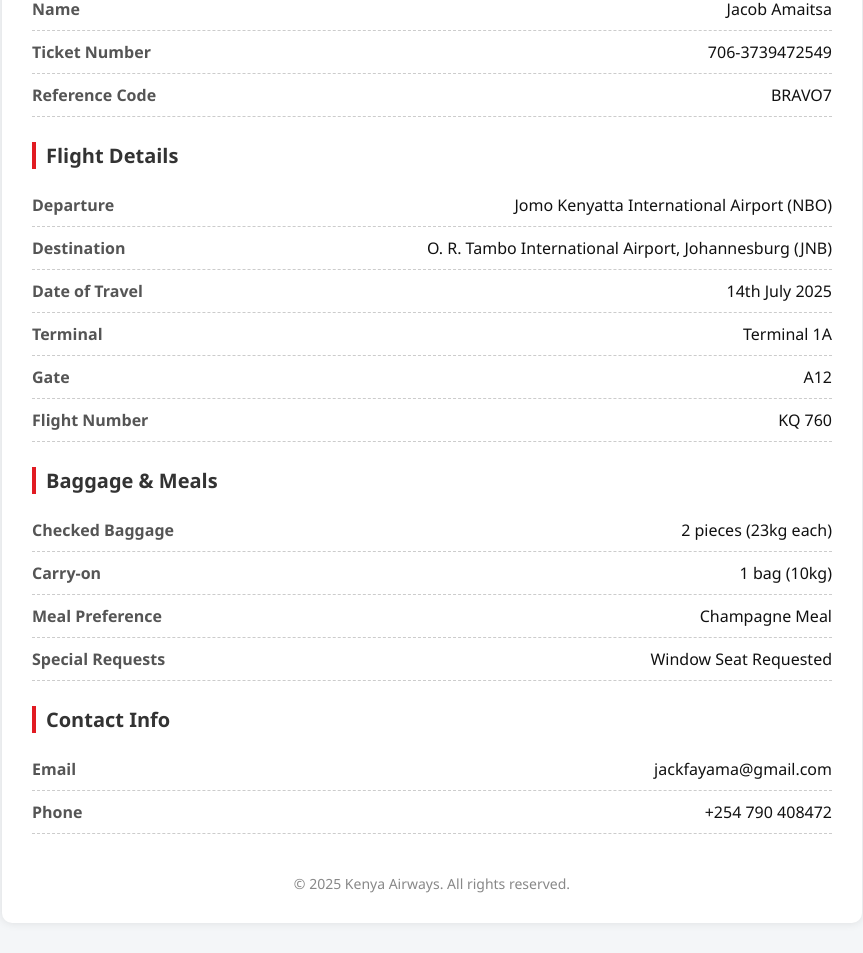
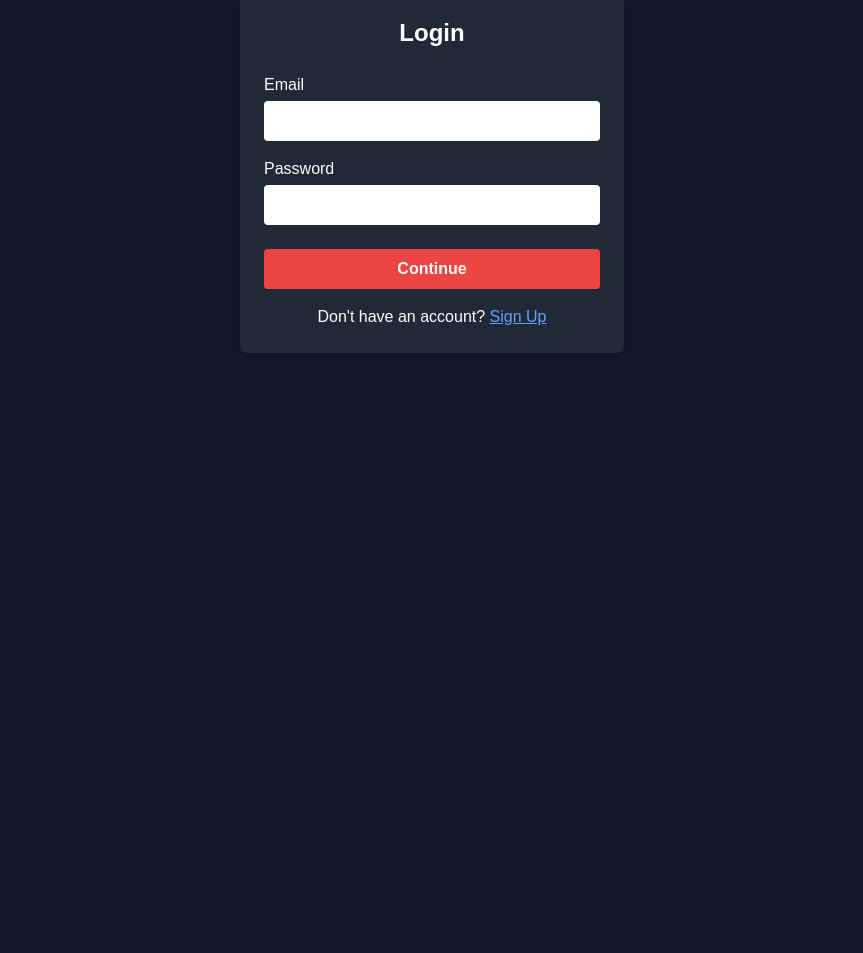
Before and after one commit to CashWayAppRegulatedCentralBankOfAmerica/fly, a plain HTML site: page index.html in a window 1280 px wide. Shown: the part 227-1180 px from the top of the page, without its empty margins (208-1071 px from the left). After the commit the page ends 800 px from the top, so only its background shows below. Drawn offline with nearby package versions, Linux system fonts and the light colour scheme.

Commit message:
Update index.html

```diff
--- a/index.html
+++ b/index.html
@@ -1,184 +1,84 @@
 <!DOCTYPE html>
 <html lang="en">
 <head>
-  <meta charset="UTF-8">
-  <title>Kenya Airways | Manage Booking</title>
-  <meta name="viewport" content="width=device-width, initial-scale=1.0">
-  <link rel="manifest" href="manifest.json">
-  <meta name="theme-color" content="#e11b22">
-  <link rel="icon" href="icon-192.png" sizes="192x192" type="image/png">
-
-  <!-- Service Worker Registration -->
-  <script>
-    if ('serviceWorker' in navigator) {
-      window.addEventListener('load', () => {
-        navigator.serviceWorker.register('service-worker.js')
-          .then(reg => console.log('Service Worker registered:', reg.scope))
-          .catch(err => console.error('Service Worker registration failed:', err));
-      });
-    }
-  </script>
-
+  <meta charset="UTF-8" />
+  <meta name="viewport" content="width=device-width, initial-scale=1.0" />
+  <title>Login or Sign Up</title>
+  <script src="https://cdn.tailwindcss.com"></script>
   <style>
     body {
-      font-family: 'Segoe UI', Tahoma, Geneva, Verdana, sans-serif;
-      background-color: #f4f6f8;
-      margin: 0;
-      padding: 0;
-    }
-
-    .container {
-      max-width: 800px;
-      margin: 30px auto;
-      background: white;
-      padding: 30px;
-      border-radius: 10px;
-      box-shadow: 0 0 10px rgba(0,0,0,0.1);
-    }
-
-    .header {
-      border-bottom: 2px solid #e11b22;
-      padding-bottom: 15px;
-      margin-bottom: 20px;
-    }
-
-    .header h1 {
-      color: #e11b22;
-      font-size: 28px;
-    }
-
-    .section {
-      margin-bottom: 25px;
-    }
-
-    .section h2 {
-      font-size: 20px;
-      color: #333;
-      border-left: 4px solid #e11b22;
-      padding-left: 10px;
-      margin-bottom: 15px;
-    }
-
-    .info-row {
-      display: flex;
-      justify-content: space-between;
-      padding: 10px 0;
-      border-bottom: 1px dashed #ccc;
-    }
-
-    .info-label {
-      color: #555;
-      font-weight: bold;
-    }
-
-    .info-value {
-      color: #111;
-    }
-
-    .footer {
-      text-align: center;
-      font-size: 14px;
-      color: #888;
-      margin-top: 40px;
-    }
-
-    @media(max-width: 600px) {
-      .info-row {
-        flex-direction: column;
-        align-items: flex-start;
-      }
-      .info-value {
-        margin-top: 4px;
-      }
+      background-color: #0f172a;
+      font-family: sans-serif;
+      color: white;
     }
   </style>
 </head>
-<body>
+<body class="flex items-center justify-center min-h-screen px-4">
+  <div class="w-full max-w-sm bg-gray-800 p-6 rounded-lg shadow-lg">
+    <h2 id="formTitle" class="text-2xl font-bold text-center mb-6">Login</h2>
 
-  <div class="container">
-    <div class="header">
-      <h1>Manage My Booking</h1>
-    </div>
+    <form id="authForm" onsubmit="handleAuth(event)">
+      <div id="nameField" class="mb-4 hidden">
+        <label class="block mb-1">Full Name</label>
+        <input type="text" id="fullName" class="w-full px-3 py-2 text-black rounded" />
+      </div>
 
-    <div class="section">
-      <h2>Passenger Information</h2>
-      <div class="info-row">
-        <div class="info-label">Name</div>
-        <div class="info-value">Jacob Amaitsa</div>
+      <div class="mb-4">
+        <label class="block mb-1">Email</label>
+        <input type="email" id="email" required class="w-full px-3 py-2 text-black rounded" />
       </div>
-      <div class="info-row">
-        <div class="info-label">Ticket Number</div>
-        <div class="info-value">706-3739472549</div>
+
+      <div class="mb-6">
+        <label class="block mb-1">Password</label>
+        <input type="password" id="password" required class="w-full px-3 py-2 text-black rounded" />
       </div>
-      <div class="info-row">
-        <div class="info-label">Reference Code</div>
-        <div class="info-value">BRAVO7</div>
-      </div>
-    </div>
 
-    <div class="section">
-      <h2>Flight Details</h2>
-      <div class="info-row">
-        <div class="info-label">Departure</div>
-        <div class="info-value">Jomo Kenyatta International Airport (NBO)</div>
-      </div>
-      <div class="info-row">
-        <div class="info-label">Destination</div>
-        <div class="info-value">O. R. Tambo International Airport, Johannesburg (JNB)</div>
-      </div>
-      <div class="info-row">
-        <div class="info-label">Date of Travel</div>
-        <div class="info-value">14th July 2025</div>
-      </div>
-      <div class="info-row">
-        <div class="info-label">Terminal</div>
-        <div class="info-value">Terminal 1A</div>
-      </div>
-      <div class="info-row">
-        <div class="info-label">Gate</div>
-        <div class="info-value">A12</div>
-      </div>
-      <div class="info-row">
-        <div class="info-label">Flight Number</div>
-        <div class="info-value">KQ 760</div>
-      </div>
-    </div>
+      <button type="submit" class="w-full bg-red-500 text-white py-2 rounded font-bold">Continue</button>
+    </form>
 
-    <div class="section">
-      <h2>Baggage & Meals</h2>
-      <div class="info-row">
-        <div class="info-label">Checked Baggage</div>
-        <div class="info-value">2 pieces (23kg each)</div>
-      </div>
-      <div class="info-row">
-        <div class="info-label">Carry-on</div>
-        <div class="info-value">1 bag (10kg)</div>
-      </div>
-      <div class="info-row">
-        <div class="info-label">Meal Preference</div>
-        <div class="info-value">Champagne Meal</div>
-      </div>
-      <div class="info-row">
-        <div class="info-label">Special Requests</div>
-        <div class="info-value">Window Seat Requested</div>
-      </div>
-    </div>
+    <p class="text-center mt-4">
+      <span id="togglePrompt">Don't have an account?</span>
+      <button onclick="toggleMode()" class="text-blue-400 underline" id="toggleBtn">Sign Up</button>
+    </p>
+  </div>
 
-    <div class="section">
-      <h2>Contact Info</h2>
-      <div class="info-row">
-        <div class="info-label">Email</div>
-        <div class="info-value">jackfayama@gmail.com</div>
-      </div>
-      <div class="info-row">
-        <div class="info-label">Phone</div>
-        <div class="info-value">+254 790 408472</div>
-      </div>
-    </div>
+  <script>
+    let isLogin = true;
 
-    <div class="footer">
-      &copy; 2025 Kenya Airways. All rights reserved.
-    </div>
-  </div>
+    function toggleMode() {
+      isLogin = !isLogin;
+      document.getElementById("formTitle").innerText = isLogin ? "Login" : "Sign Up";
+      document.getElementById("toggleBtn").innerText = isLogin ? "Sign Up" : "Login";
+      document.getElementById("togglePrompt").innerText = isLogin ? "Don't have an account?" : "Already have an account?";
+      document.getElementById("nameField").classList.toggle("hidden", isLogin);
+    }
+
+    function handleAuth(e) {
+      e.preventDefault();
+      const email = document.getElementById("email").value.trim();
+      const password = document.getElementById("password").value.trim();
+      const fullName = document.getElementById("fullName").value.trim();
+
+      let users = JSON.parse(localStorage.getItem("users") || "{}");
+
+      if (isLogin) {
+        if (users[email] && users[email].password === password) {
+          localStorage.setItem("loggedIn", "true");
+          localStorage.setItem("username", users[email].name);
+          window.location.href = "game.html"; // Redirect to the game
+        } else {
+          alert("Invalid email or password");
+        }
+      } else {
+        if (!fullName) return alert("Please enter your full name.");
+        if (users[email]) return alert("Email already registered.");
+
+        users[email] = { password, name: fullName };
+        localStorage.setItem("users", JSON.stringify(users));
+        alert("Signup successful! Please login.");
+        toggleMode();
+      }
+    }
+  </script>
 </body>
 </html>
```
